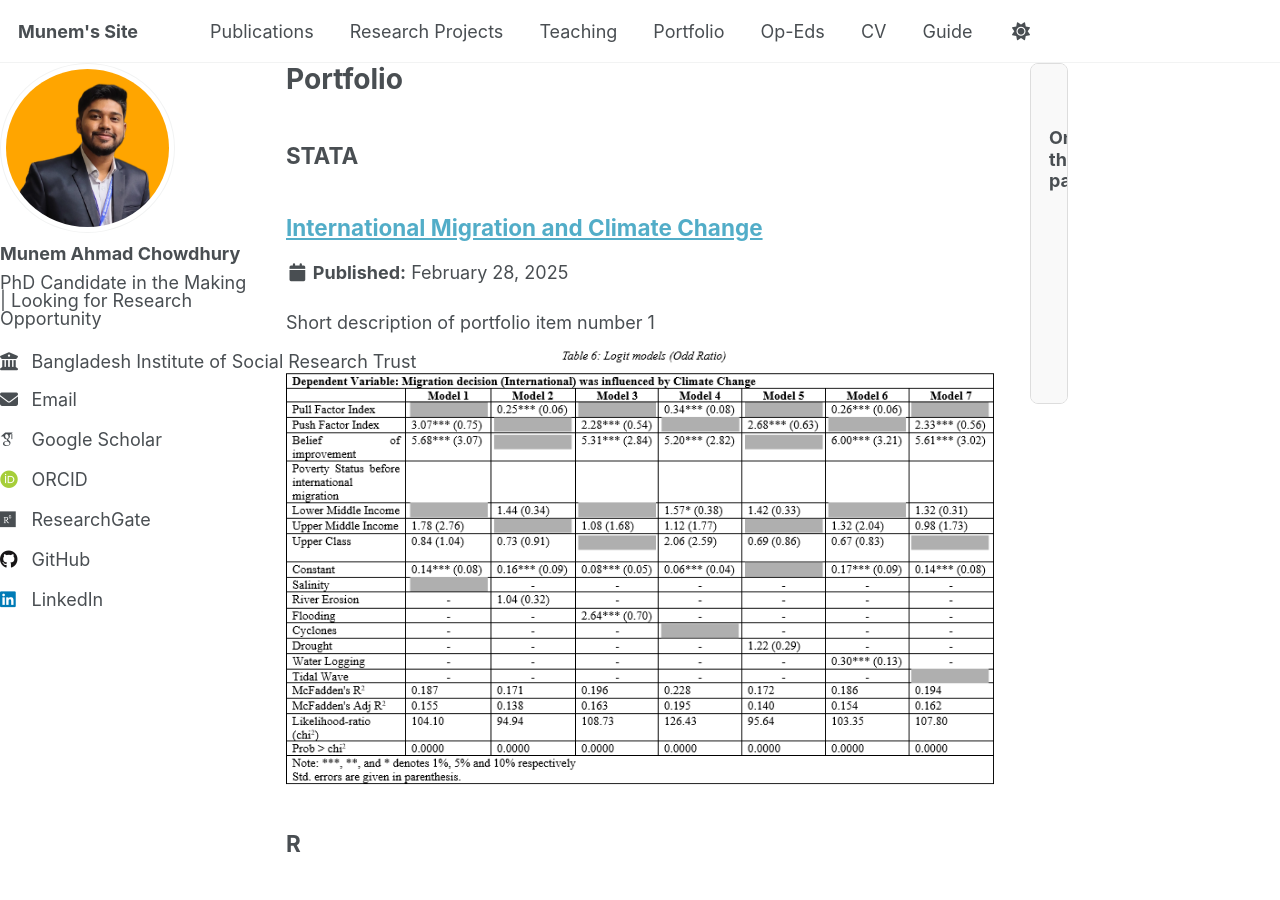
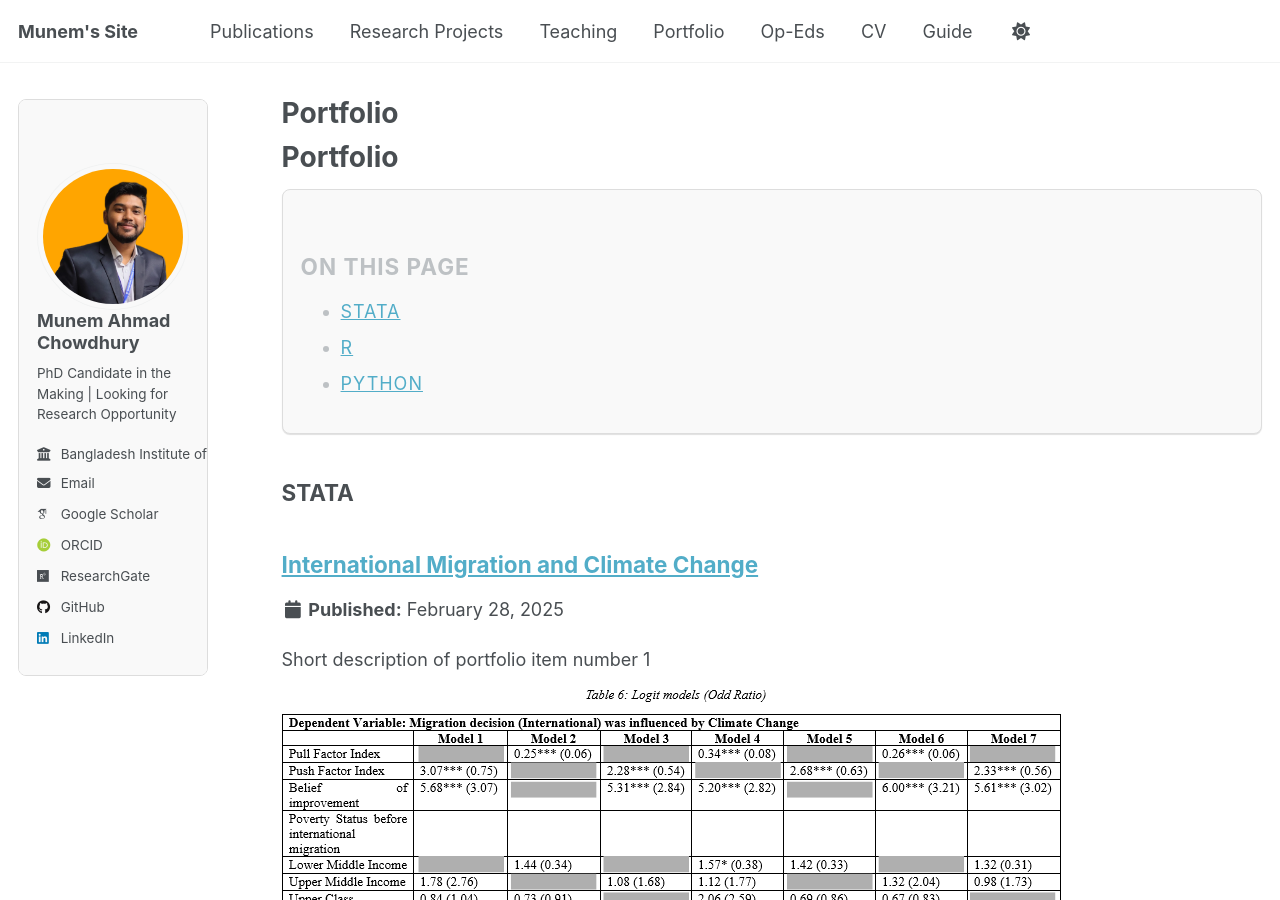
Before and after one commit to munemahmad/munemahmad.github.io, a Jekyll site: the page built from _pages/portfolio.html, in a window 1280 px wide and 900 px high. Built offline with Jekyll 4.4.1, drawn with Linux system fonts in a browser that asks for light colours; some web fonts are replaced; a script that is not in the unit is left out.

Commit message:
Update portfolio.html

```diff
--- a/_pages/portfolio.html
+++ b/_pages/portfolio.html
@@ -1,71 +1,43 @@
 ---
-layout: default
+layout: archive
 title: "Portfolio"
 permalink: /portfolio/
 author_profile: true
 ---
 
-<div class="portfolio-layout">
-  <!-- Left: Author Profile -->
-  <aside class="left-profile">
-    {% include author-profile.html %}
-  </aside>
+{% include base_path %}
 
-  <!-- Center: Portfolio Content -->
-  <div class="main-content">
 <h1>{{ page.title }}</h1>
 
+<!-- On This Page (Table of Contents) -->
+<div class="toc" style="margin-bottom: 2rem; padding: 1rem; border: 1px solid #ddd; border-radius: 8px; background: #f9f9f9;">
+  <h2>On This Page</h2>
+  <ul>
+    <li><a href="#stata">STATA</a></li>
+    <li><a href="#r">R</a></li>
+    <li><a href="#python">Python</a></li>
+  </ul>
+</div>
+
+<!-- Grouped Projects -->
 {% assign stata_projects = site.portfolio | where: "lang", "STATA" %}
 {% assign r_projects = site.portfolio | where: "lang", "R" %}
 {% assign python_projects = site.portfolio | where: "lang", "Python" %}
 
-    <!-- STATA Section -->
+<!-- STATA -->
 <h2 id="stata">STATA</h2>
 {% for post in stata_projects %}
-      <a id="{{ post.slug }}"></a>
   {% include archive-single.html %}
 {% endfor %}
 
-    <!-- R Section -->
+<!-- R -->
 <h2 id="r">R</h2>
 {% for post in r_projects %}
-      <a id="{{ post.slug }}"></a>
   {% include archive-single.html %}
 {% endfor %}
 
-    <!-- Python Section -->
+<!-- Python -->
 <h2 id="python">Python</h2>
 {% for post in python_projects %}
-      <a id="{{ post.slug }}"></a>
   {% include archive-single.html %}
 {% endfor %}
-  </div>
-
-  <!-- Right: Sidebar -->
-  <aside class="sidebar" id="on-this-page">
-    <h3>On this page</h3>
-    <ul>
-      <li><a href="#stata">STATA</a>
-        <ul>
-          {% for post in stata_projects %}
-            <li><a href="#{{ post.slug }}">{{ post.title }}</a></li>
-          {% endfor %}
-        </ul>
-      </li>
-      <li><a href="#r">R</a>
-        <ul>
-          {% for post in r_projects %}
-            <li><a href="#{{ post.slug }}">{{ post.title }}</a></li>
-          {% endfor %}
-        </ul>
-      </li>
-      <li><a href="#python">Python</a>
-        <ul>
-          {% for post in python_projects %}
-            <li><a href="#{{ post.slug }}">{{ post.title }}</a></li>
-          {% endfor %}
-        </ul>
-      </li>
-    </ul>
-  </aside>
-</div>
```
Lines whose indentation alone changed are shown as unchanged.
